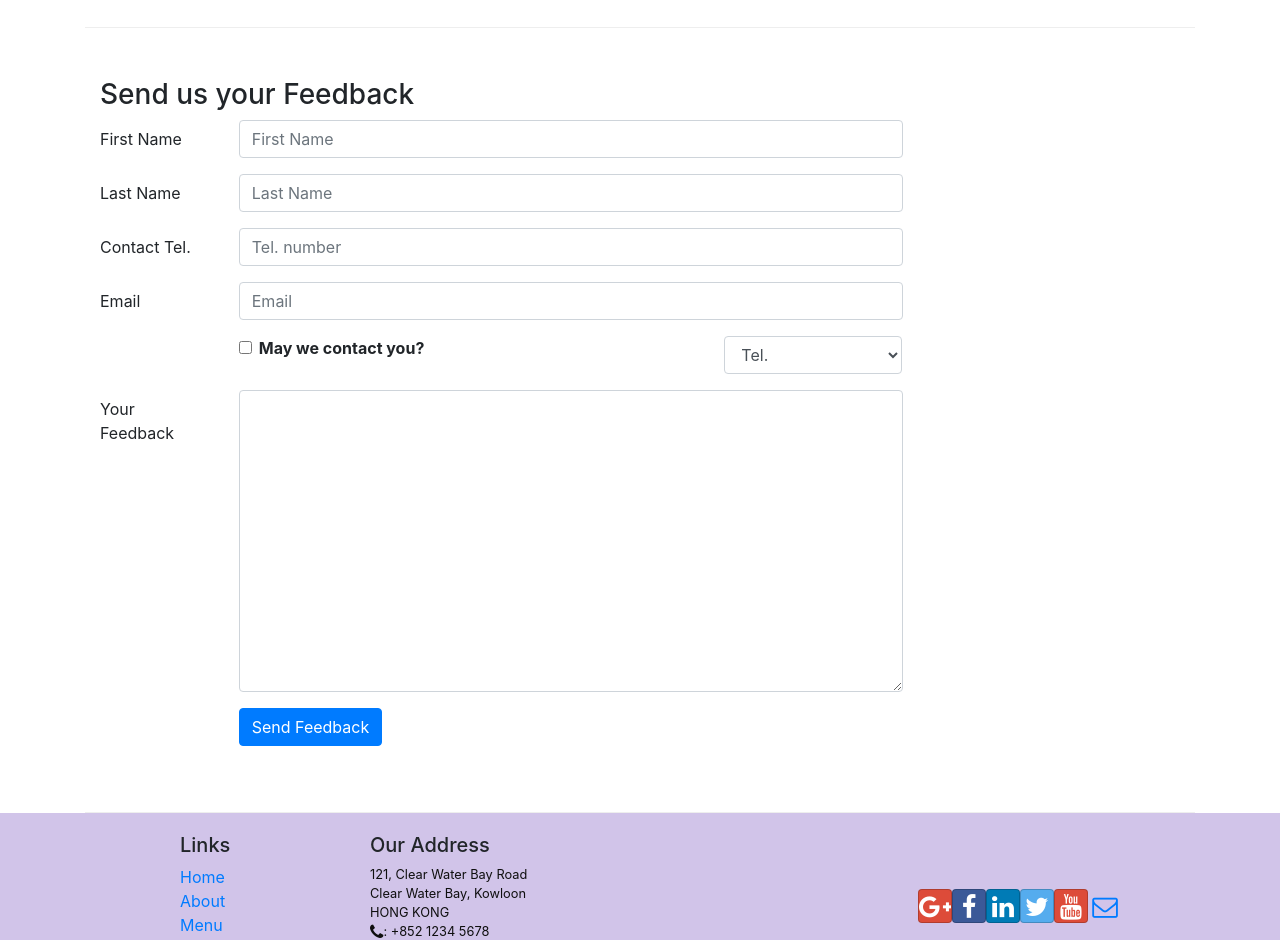
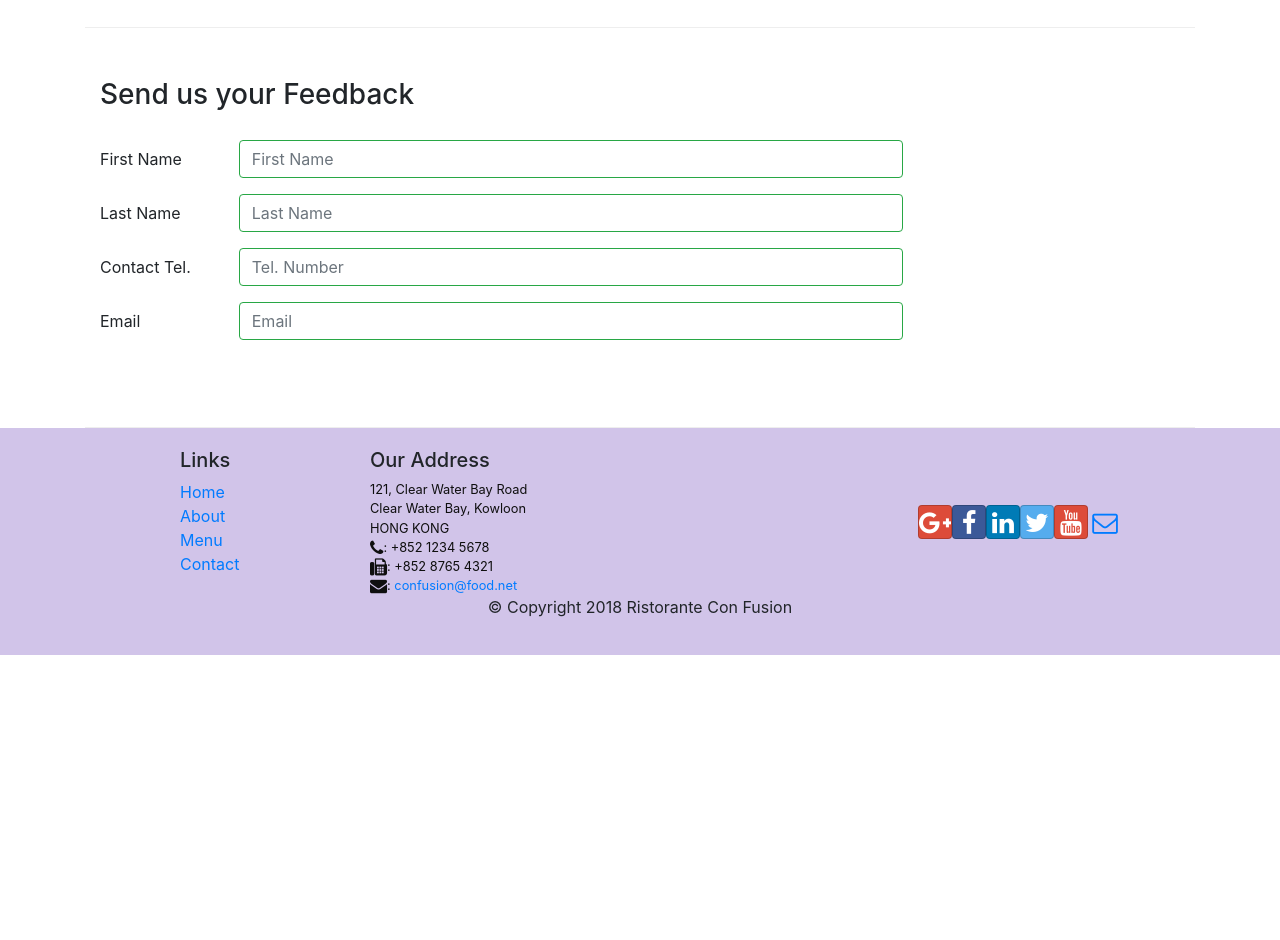
Before and after one commit to BharathChandraKS/react-app, a React (Create React App) app: page /contactus in a window 1280 px wide. Shown: the part 820-1760 px from the top of the page. After the commit the page ends 1475 px from the top, so only its background shows below. Built offline with nearby package versions, Linux system fonts and the light colour scheme.

Commit message:
Form validation with blur

```diff
--- a/src/components/ContactComponent.js
+++ b/src/components/ContactComponent.js
@@ -1,5 +1,6 @@
 import React, { Component } from 'react';
-import { Breadcrumb, BreadcrumbItem, Button, Form, FormGroup, Label, Input, Col } from 'reactstrap';
+import { Breadcrumb, BreadcrumbItem,
+    Button, Form, FormGroup, Label, Input, Col, FormFeedback } from 'reactstrap';
 import { Link } from 'react-router-dom';
 
 class Contact extends Component {
@@ -14,7 +15,13 @@
             email: '',
             agree: false,
             contactType: 'Tel.',
-            message: ''
+            message: '',
+            touched: {
+                firstname: false,
+                lastname: false,
+                telnum: false,
+                email: false
+            }
         };
 
         this.handleInputChange = this.handleInputChange.bind(this);
@@ -32,6 +39,42 @@
         });
     }
 
+    validate(firstname, lastname, telnum, email) {
+
+        const errors = {
+            firstname: '',
+            lastname: '',
+            telnum: '',
+            email: ''
+        };
+
+        if (this.state.touched.firstname && firstname.length < 3)
+            errors.firstname = 'First Name should be >= 3 characters';
+        else if (this.state.touched.firstname && firstname.length > 10)
+            errors.firstname = 'First Name should be <= 10 characters';
+
+        if (this.state.touched.lastname && lastname.length < 3)
+            errors.lastname = 'Last Name should be >= 3 characters';
+        else if (this.state.touched.lastname && lastname.length > 10)
+            errors.lastname = 'Last Name should be <= 10 characters';
+
+        const reg = /^\d+$/;
+        if (this.state.touched.telnum && !reg.test(telnum))
+            errors.telnum = 'Tel. Number should contain only numbers';
+
+        if (this.state.touched.email && email.split('').filter(x => x === '@').length !== 1)
+            errors.email = 'Email should contain a @';
+
+        return errors;
+    }
+
+    handleBlur = (field) => (evt) => {
+        this.setState({
+            touched: { ...this.state.touched, [field]: true },
+        });
+    }
+
+
     handleSubmit(event) {
         console.log('Current State is: ' + JSON.stringify(this.state));
         alert('Current State is: ' + JSON.stringify(this.state));
@@ -39,6 +82,8 @@
     }
 
     render() {
+        const errors = this.validate(this.state.firstname, this.state.lastname, this.state.telnum, this.state.email);
+
         return (
             <div className="container">
                 <div classname="row">
@@ -89,7 +134,11 @@
                                     <Input type="text" id="firstname" name="firstname"
                                         placeholder="First Name"
                                         value={this.state.firstname}
+                                        valid={errors.firstname === ''}
+                                        invalid={errors.firstname !== ''}
+                                        onBlur={this.handleBlur('firstname')}
                                         onChange={this.handleInputChange} />
+                                    <FormFeedback>{errors.firstname}</FormFeedback>
                                 </Col>
                             </FormGroup>
                             <FormGroup row>
@@ -98,16 +147,24 @@
                                     <Input type="text" id="lastname" name="lastname"
                                         placeholder="Last Name"
                                         value={this.state.lastname}
+                                        valid={errors.lastname === ''}
+                                        invalid={errors.lastname !== ''}
+                                        onBlur={this.handleBlur('lastname')}
                                         onChange={this.handleInputChange} />
+                                    <FormFeedback>{errors.lastname}</FormFeedback>
                                 </Col>
                             </FormGroup>
                             <FormGroup row>
                                 <Label htmlFor="telnum" md={2}>Contact Tel.</Label>
                                 <Col md={10}>
                                     <Input type="tel" id="telnum" name="telnum"
-                                        placeholder="Tel. number"
+                                        placeholder="Tel. Number"
                                         value={this.state.telnum}
+                                        valid={errors.telnum === ''}
+                                        invalid={errors.telnum !== ''}
+                                        onBlur={this.handleBlur('telnum')}
                                         onChange={this.handleInputChange} />
+                                    <FormFeedback>{errors.telnum}</FormFeedback>
                                 </Col>
                             </FormGroup>
                             <FormGroup row>
@@ -116,44 +173,11 @@
                                     <Input type="email" id="email" name="email"
                                         placeholder="Email"
                                         value={this.state.email}
+                                        valid={errors.email === ''}
+                                        invalid={errors.email !== ''}
+                                        onBlur={this.handleBlur('email')}
                                         onChange={this.handleInputChange} />
-                                </Col>
-                            </FormGroup>
-                            <FormGroup row>
-                                <Col md={{size: 6, offset: 2}}>
-                                    <FormGroup check>
-                                        <Label check>
-                                            <Input type="checkbox"
-                                                name="agree"
-                                                checked={this.state.agree}
-                                                onChange={this.handleInputChange} /> {' '}
-                                            <strong>May we contact you?</strong>
-                                        </Label>
-                                    </FormGroup>
-                                </Col>
-                                <Col md={{size: 3, offset: 1}}>
-                                    <Input type="select" name="contactType"
-                                            value={this.state.contactType}
-                                            onChange={this.handleInputChange}>
-                                        <option>Tel.</option>
-                                        <option>Email</option>
-                                    </Input>
-                                </Col>
-                            </FormGroup>
-                            <FormGroup row>
-                                <Label htmlFor="message" md={2}>Your Feedback</Label>
-                                <Col md={10}>
-                                    <Input type="textarea" id="message" name="message"
-                                        rows="12"
-                                        value={this.state.message}
-                                        onChange={this.handleInputChange}></Input>
-                                </Col>
-                            </FormGroup>
-                            <FormGroup row>
-                                <Col md={{size: 10, offset: 2}}>
-                                    <Button type="submit" color="primary">
-                                        Send Feedback
-                                    </Button>
+                                    <FormFeedback>{errors.email}</FormFeedback>
                                 </Col>
                             </FormGroup>
                         </Form>
```
Lines whose indentation alone changed are shown as unchanged.
